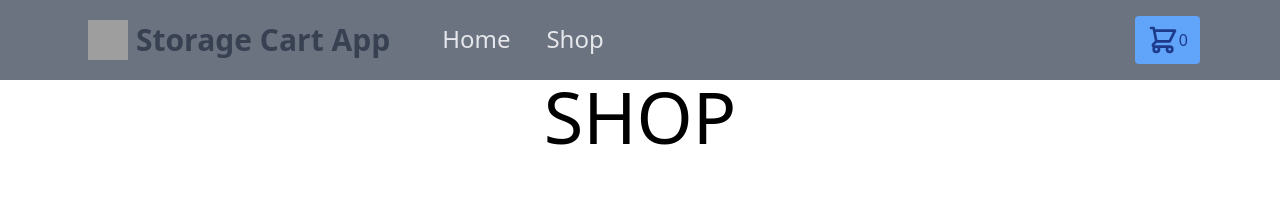
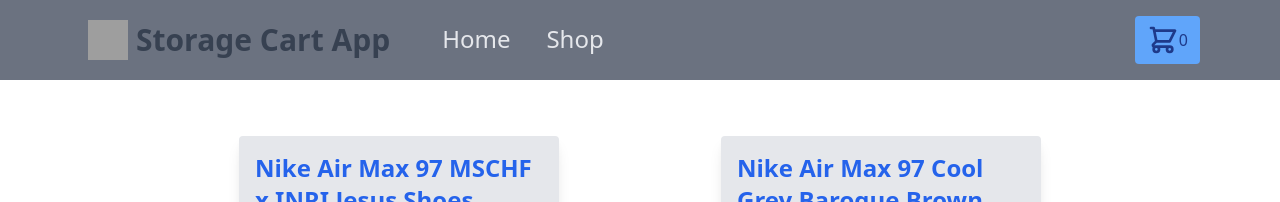
Before and after one commit to Red4lpha/Shopping-Cart-Project, a React (Create React App) app: page /shop in a window 1280 px wide. Shown: the top 202 px of the page. Built offline with nearby package versions, Linux system fonts and the light colour scheme; grey boxes are pictures that could not be loaded.

Commit message:
Minor tweaks

```diff
--- a/src/components/Shop.js
+++ b/src/components/Shop.js
@@ -7,7 +7,7 @@
 
     return (
         <main className="grid place-items-center bg-white">
-            <h1 className="text-7xl">SHOP</h1>
+            {/* <h1 className="text-7xl">SHOP</h1> */}
             <section className="flex flex-row flex-wrap justify-around gap-1 py-10 w-3/4">
                 {ShopItems.map((item, index) => (
                     <Card item={item} index={index} handleClick={props.handleClick} key={ubiqid()}/>
```
